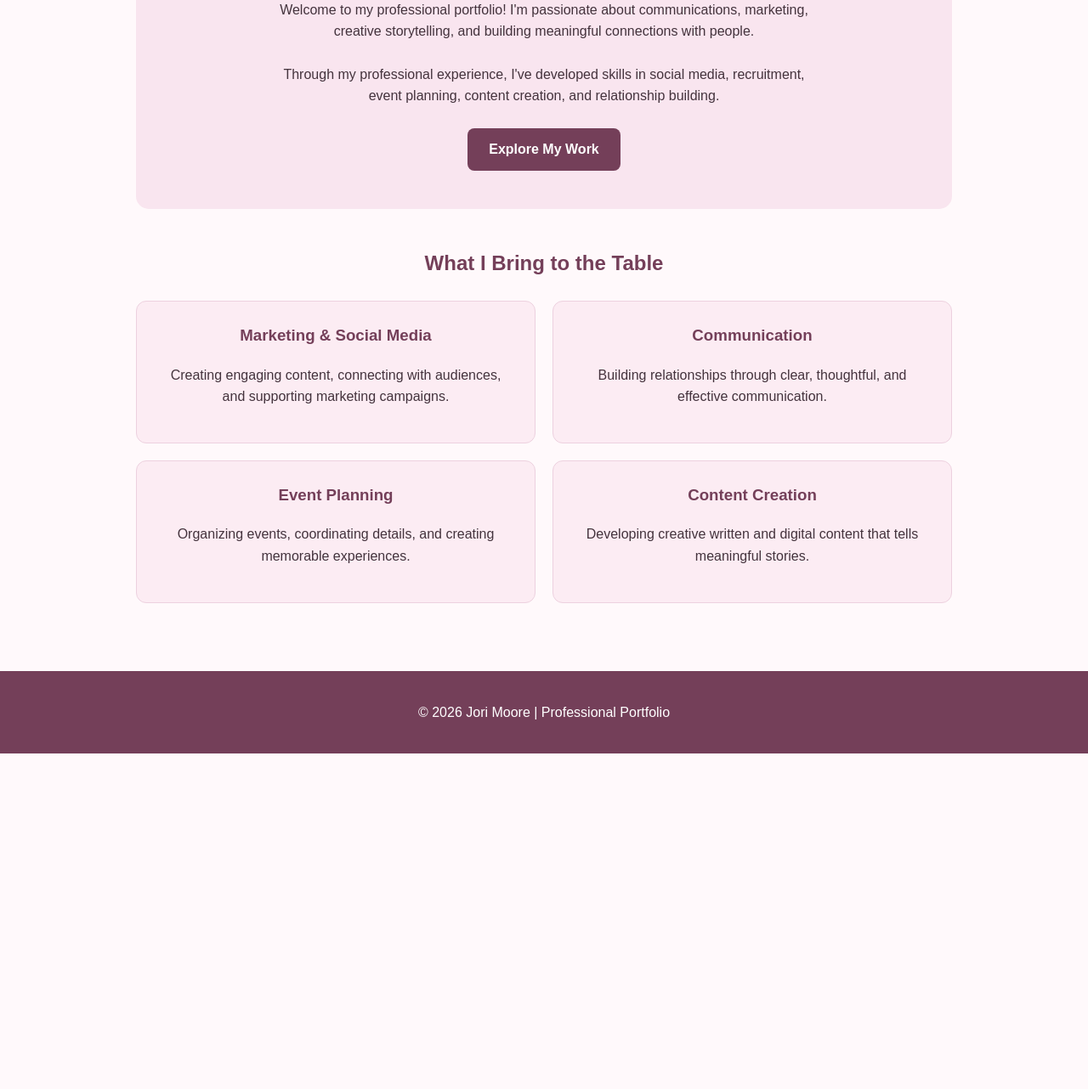
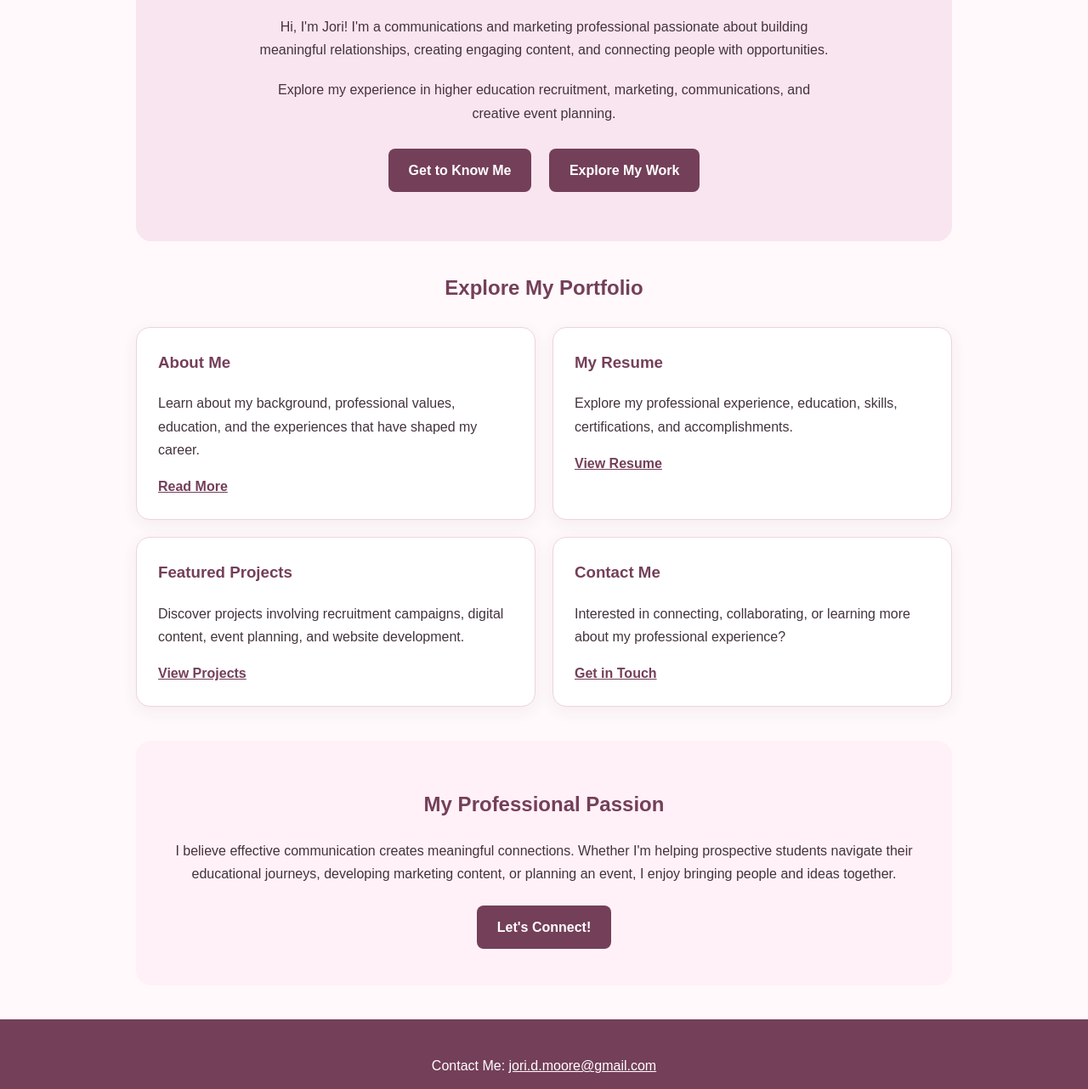
Before and after one commit to joridmoore/my-website, a plain HTML site: page index.html in a window 1280 px wide. Shown: the part 381-1663 px from the top of the page at 85% size. Before the commit the page ends 1268 px from the top, so only its background shows below. Drawn offline with Linux system fonts and the light colour scheme.

Commit message:
Update index.html

```diff
--- a/index.html
+++ b/index.html
@@ -4,9 +4,14 @@
 
 <head>
   <meta charset="UTF-8">
-  <meta name="viewport" content="width=device-width, initial-scale=1.0">
+  <meta name="viewport"
+        content="width=device-width, initial-scale=1.0">
+  <meta name="description"
+        content="Professional portfolio of Jori Moore,
+        featuring communications, marketing,
+        recruitment, and creative projects.">
 
-  <title>Jori Moore | Communications & Marketing Portfolio</title>
+  <title>Home | Jori Moore</title>
 
   <style>
     * {
@@ -16,50 +21,54 @@
     body {
       margin: 0;
       font-family: Arial, sans-serif;
-      background-color: #fff9fb;
+      background: #fff9fb;
       color: #44333d;
-      line-height: 1.6;
+      line-height: 1.7;
     }
 
     header {
-      background-color: #f8e5ee;
-      padding: 25px 20px;
+      background: #f8e5ee;
       text-align: center;
+      padding: 35px 20px;
     }
 
     header h1 {
+      color: #743f59;
+      font-size: 34px;
       margin: 0;
-      color: #743f59;
-      font-size: 2rem;
     }
 
     header p {
+      color: #80566b;
       margin: 5px 0 0;
-      color: #80566b;
     }
 
     nav {
-      background-color: #743f59;
-      padding: 15px;
+      background: #743f59;
       text-align: center;
+      padding: 12px;
     }
 
     nav a {
+      display: inline-block;
       color: white;
       text-decoration: none;
       font-weight: bold;
-      margin: 0 15px;
-      display: inline-block;
-      padding: 5px;
+      padding: 8px 12px;
+      margin: 3px;
+      border-radius: 6px;
     }
 
     nav a:hover,
-    nav a:focus-visible {
+    nav a:focus-visible,
+    nav a[aria-current="page"] {
+      background: #572c41;
       text-decoration: underline;
     }
 
-    nav a[aria-current="page"] {
-      text-decoration: underline;
+    a:focus-visible {
+      outline: 3px solid #bd638b;
+      outline-offset: 3px;
     }
 
     main {
@@ -68,90 +77,113 @@
       padding: 40px 20px;
     }
 
+    h2, h3 {
+      color: #743f59;
+    }
+
     .hero {
-      background-color: #f9e5ef;
-      border-radius: 15px;
-      padding: 45px 30px;
+      background: #f9e5ef;
+      border-radius: 18px;
       text-align: center;
+      padding: 50px 30px;
+      margin-bottom: 35px;
     }
 
     .hero h2 {
-      color: #743f59;
-      font-size: 2.5rem;
+      font-size: 30px;
       margin-top: 0;
     }
 
     .hero p {
-      max-width: 650px;
-      margin: 0 auto 25px;
+      max-width: 680px;
+      margin: 0 auto 20px;
     }
 
     .button {
       display: inline-block;
-      background-color: #743f59;
+      background: #743f59;
       color: white;
-      padding: 12px 25px;
+      text-decoration: none;
+      padding: 12px 24px;
+      margin: 8px;
       border-radius: 8px;
-      text-decoration: none;
       font-weight: bold;
     }
 
     .button:hover,
     .button:focus-visible {
-      background-color: #572c41;
+      background: #572c41;
     }
 
-    .skills {
-      margin-top: 45px;
+    .section-title {
       text-align: center;
+      margin: 35px 0 25px;
     }
 
-    .skills h2 {
-      color: #743f59;
+    .card-grid {
+      display: grid;
+      grid-template-columns:
+        repeat(2, minmax(0, 1fr));
+      gap: 20px;
     }
 
-    .skill-grid {
-      display: grid;
-      grid-template-columns: repeat(2, 1fr);
-      gap: 20px;
-      margin-top: 25px;
+    .card {
+      background: white;
+      border: 1px solid #efd3e0;
+      border-radius: 16px;
+      padding: 25px;
+      box-shadow: 0 5px 18px
+        rgba(116, 63, 89, 0.07);
     }
 
-    .skill-card {
-      background-color: #fcecf3;
-      border: 1px solid #edd1df;
-      border-radius: 12px;
-      padding: 25px;
-    }
-
-    .skill-card h3 {
-      color: #743f59;
+    .card h3 {
       margin-top: 0;
     }
 
-    footer {
-      background-color: #743f59;
-      color: white;
+    .card a {
+      color: #743f59;
+      font-weight: bold;
+    }
+
+    .highlight {
+      background: #fff1f7;
+      padding: 35px 25px;
+      border-radius: 18px;
       text-align: center;
-      padding: 20px;
       margin-top: 40px;
     }
 
-    @media (max-width: 600px) {
-      nav a {
-        margin: 5px 8px;
-      }
+    footer {
+      background: #743f59;
+      color: white;
+      text-align: center;
+      padding: 25px 20px;
+    }
 
-      .skill-grid {
+    footer a {
+      color: white;
+    }
+
+    footer a:hover,
+    footer a:focus-visible {
+      text-decoration: underline;
+    }
+
+    @media (max-width: 700px) {
+      .card-grid {
         grid-template-columns: 1fr;
       }
 
       .hero {
-        padding: 30px 20px;
+        padding: 35px 20px;
       }
 
       .hero h2 {
-        font-size: 2rem;
+        font-size: 25px;
+      }
+
+      main {
+        padding: 25px 15px;
       }
     }
   </style>
@@ -165,7 +197,8 @@
   </header>
 
   <nav aria-label="Main navigation">
-    <a href="index.html" aria-current="page">Home</a>
+    <a href="index.html"
+       aria-current="page">Home</a>
     <a href="about.html">About</a>
     <a href="resume.html">Resume</a>
     <a href="projects.html">Projects</a>
@@ -175,70 +208,118 @@
   <main>
 
     <section class="hero">
-      <h2>Hi, I'm Jori!</h2>
+      <h2>Welcome to My Professional Portfolio!</h2>
 
       <p>
-        Welcome to my professional portfolio!
-        I'm passionate about communications, marketing,
-        creative storytelling, and building meaningful
-        connections with people.
+        Hi, I'm Jori! I'm a communications
+        and marketing professional passionate
+        about building meaningful relationships,
+        creating engaging content, and
+        connecting people with opportunities.
       </p>
 
       <p>
-        Through my professional experience, I've developed
-        skills in social media, recruitment, event planning,
-        content creation, and relationship building.
+        Explore my experience in higher education
+        recruitment, marketing, communications,
+        and creative event planning.
       </p>
+
+      <a class="button" href="about.html">
+        Get to Know Me
+      </a>
 
       <a class="button" href="projects.html">
         Explore My Work
       </a>
     </section>
 
-    <section class="skills">
-      <h2>What I Bring to the Table</h2>
+    <section aria-labelledby="explore-title">
 
-      <div class="skill-grid">
+      <h2 class="section-title" id="explore-title">
+        Explore My Portfolio
+      </h2>
 
-        <div class="skill-card">
-          <h3>Marketing & Social Media</h3>
+      <div class="card-grid">
+
+        <article class="card">
+          <h3>About Me</h3>
           <p>
-            Creating engaging content, connecting with
-            audiences, and supporting marketing campaigns.
+            Learn about my background,
+            professional values, education,
+            and the experiences that
+            have shaped my career.
           </p>
-        </div>
+          <a href="about.html">Read More</a>
+        </article>
 
-        <div class="skill-card">
-          <h3>Communication</h3>
+        <article class="card">
+          <h3>My Resume</h3>
           <p>
-            Building relationships through clear,
-            thoughtful, and effective communication.
+            Explore my professional experience,
+            education, skills, certifications,
+            and accomplishments.
           </p>
-        </div>
+          <a href="resume.html">View Resume</a>
+        </article>
 
-        <div class="skill-card">
-          <h3>Event Planning</h3>
+        <article class="card">
+          <h3>Featured Projects</h3>
           <p>
-            Organizing events, coordinating details,
-            and creating memorable experiences.
+            Discover projects involving
+            recruitment campaigns,
+            digital content, event planning,
+            and website development.
           </p>
-        </div>
+          <a href="projects.html">View Projects</a>
+        </article>
 
-        <div class="skill-card">
-          <h3>Content Creation</h3>
+        <article class="card">
+          <h3>Contact Me</h3>
           <p>
-            Developing creative written and digital
-            content that tells meaningful stories.
+            Interested in connecting,
+            collaborating, or learning more
+            about my professional experience?
           </p>
-        </div>
+          <a href="contact.html">Get in Touch</a>
+        </article>
 
       </div>
+
+    </section>
+
+    <section class="highlight">
+      <h2>My Professional Passion</h2>
+
+      <p>
+        I believe effective communication
+        creates meaningful connections.
+        Whether I'm helping prospective
+        students navigate their educational
+        journeys, developing marketing
+        content, or planning an event,
+        I enjoy bringing people and ideas
+        together.
+      </p>
+
+      <a class="button" href="contact.html">
+        Let's Connect!
+      </a>
     </section>
 
   </main>
 
   <footer>
-    <p>&copy; 2026 Jori Moore | Professional Portfolio</p>
+    <p>
+      Contact Me:
+      <a href="mailto:jori.d.moore@gmail.com">
+        jori.d.moore@gmail.com
+      </a>
+    </p>
+
+    <p>
+      &copy; 2026 Jori Moore |
+      Professional Portfolio
+    </p>
   </footer>
 
 </body>
```
